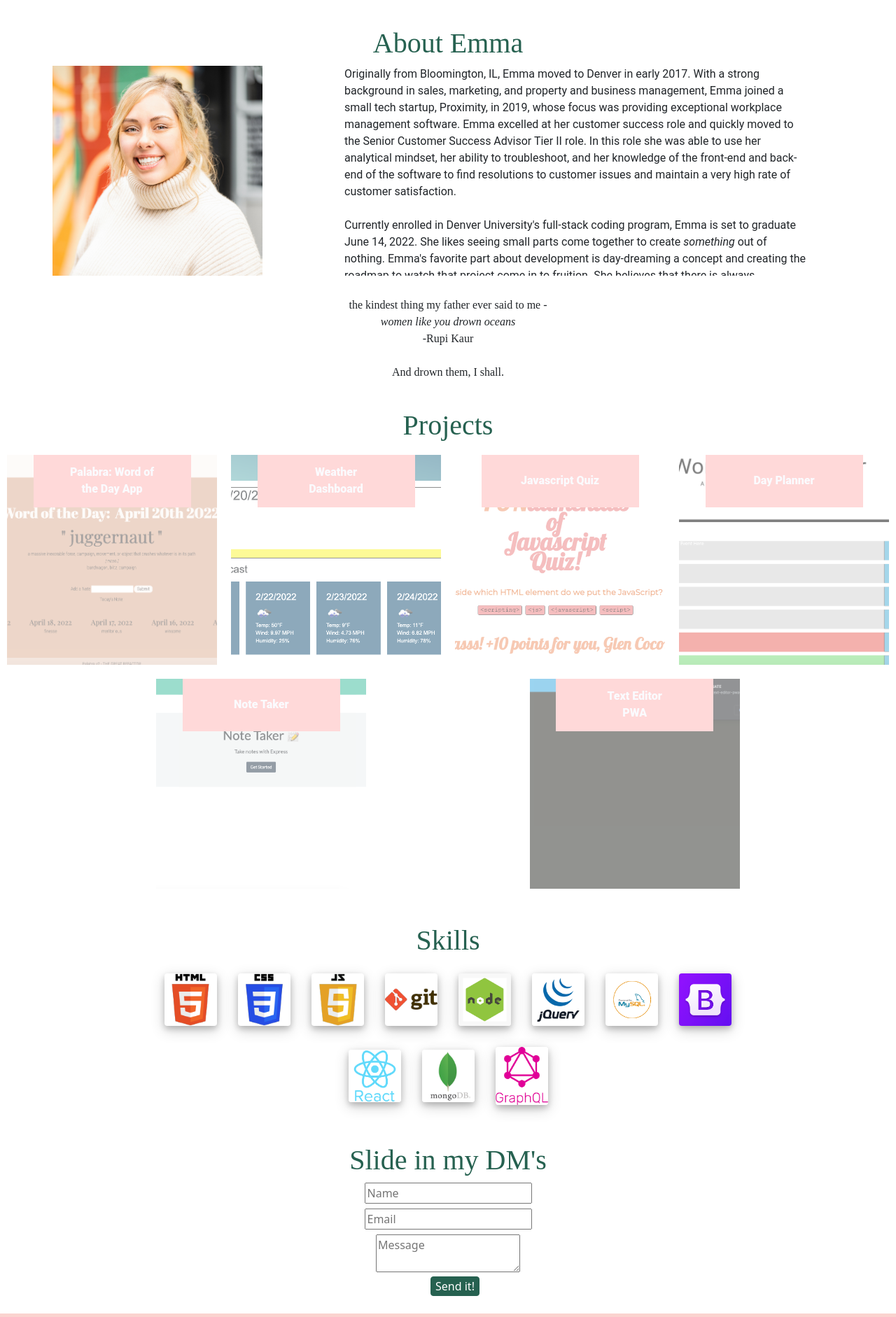
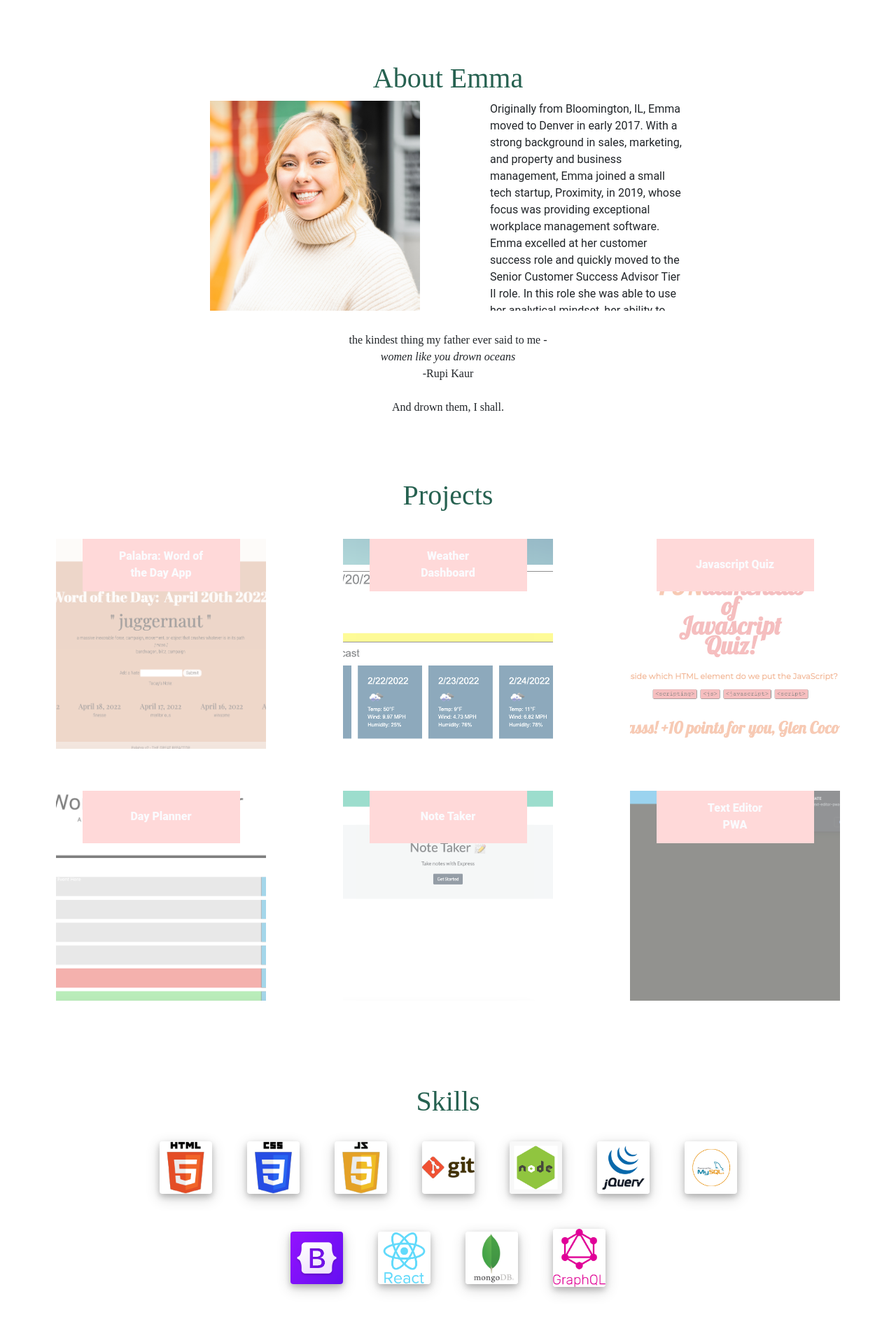
Before and after one commit to emmareimer/portfolio, a React (Create React App) app: page / in a window 1280 px wide. Shown: the part 598-2480 px from the top of the page at 70% size. Built offline with nearby package versions, Linux system fonts and the light colour scheme.

Commit message:
styling changes

```diff
--- a/src/App.css
+++ b/src/App.css
@@ -103,9 +103,13 @@ p {
 
 /* -------------------------- About Me ------------------------ */
 
+#about-me {
+  padding-top: 50px;
+}
+
 .headshot {
   width: 300px;
-  margin-left: 25%;
+  margin-left: 300px;
 }
 
 #about-me-section {
@@ -114,15 +118,17 @@ p {
 
 #bio {
   text-align: left;
-  margin-right: 10%;
-  margin-left: 15%;
+  margin-right: 300px;
   height: 300px;
   overflow-y: scroll;
+  margin-left: 100px;
 }
 
 #scarletBegonias {
   text-align: center;
   font-family: 'Playfair Display', serif;
+  margin-left: 0px;
+  margin-right: 0px;
 }
 
 #quote {
@@ -130,6 +136,10 @@ p {
 }
 
 /* --------------------------- Projects ---------------------------------- */
+#projects {
+  padding-top: 50px;
+}
+
 h2 {
   font-size: 20px;
   color: var(--lime);
@@ -226,7 +236,7 @@ h2 {
   background-position: center;
   background-size: cover;
   background-repeat: no-repeat;
-  margin: 10px;
+  margin: 30px;
 }
 
 .project-carousel {
@@ -261,18 +271,27 @@ form {
   display: block;
 }
 
+#contactDiv {
+  padding-top: 50px;
+  padding-bottom: 50px;
+}
+
 /* ------------------------------ Skills ------------------------------- */
 .skillpic {
   box-shadow: 0 4px 8px 0 rgba(0, 0, 0, 0.2), 0 6px 20px 0 rgba(0, 0, 0, 0.19);
   width: 75px;
   border-radius: .25rem;
-  margin: 15px;
+  margin: 25px;
 }
 
 #skills {
   justify-content: space-between;
   margin-left: 200px;
   margin-right: 200px;
+}
+
+#skillDiv {
+  padding-top: 50px;
 }
 
 /* ---------------------------- Footer ------------------------------- */
--- a/src/components/about-me/AboutMe.js
+++ b/src/components/about-me/AboutMe.js
@@ -4,6 +4,7 @@ import headshot from "./headshot.png"
 const AboutMe = () => {
     return (
     <div>
+        <div></div>
         <h1 id="about-me">About Emma</h1>
 
         <div id="about-me-section">
```
